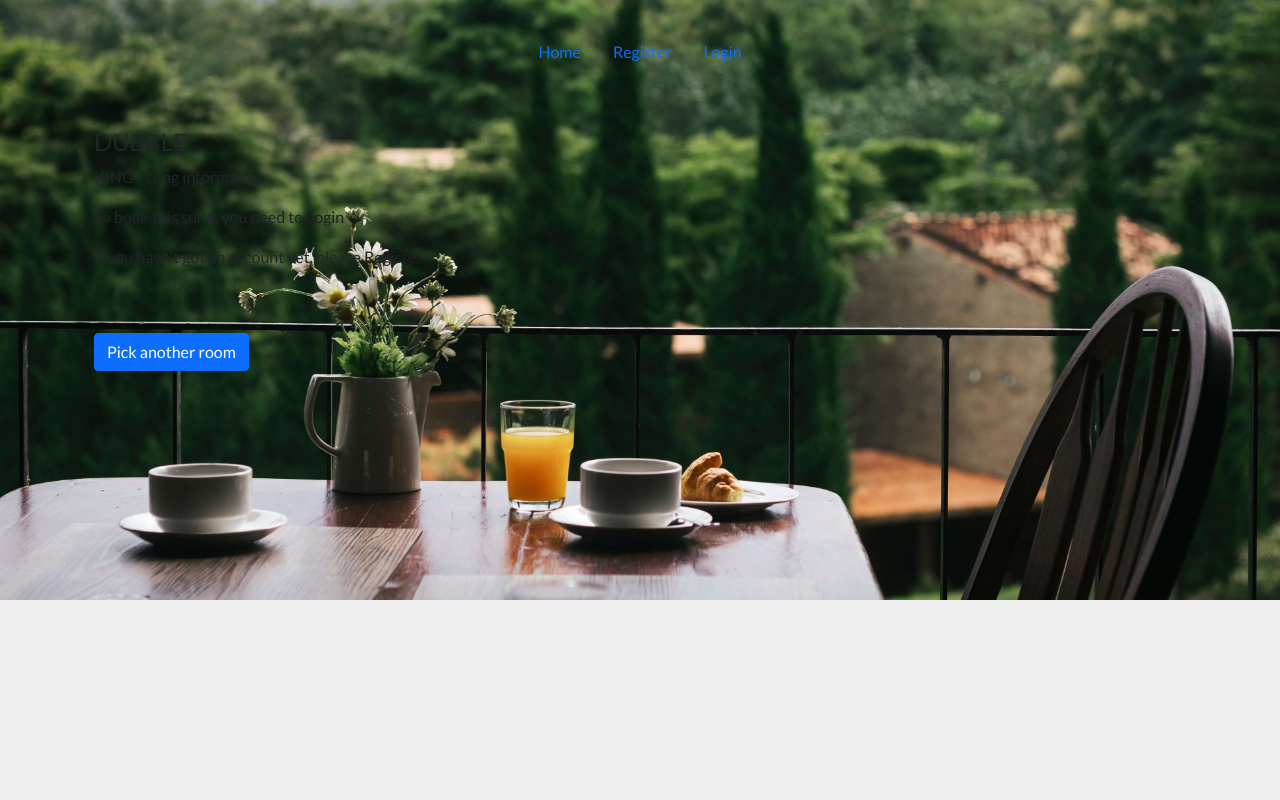
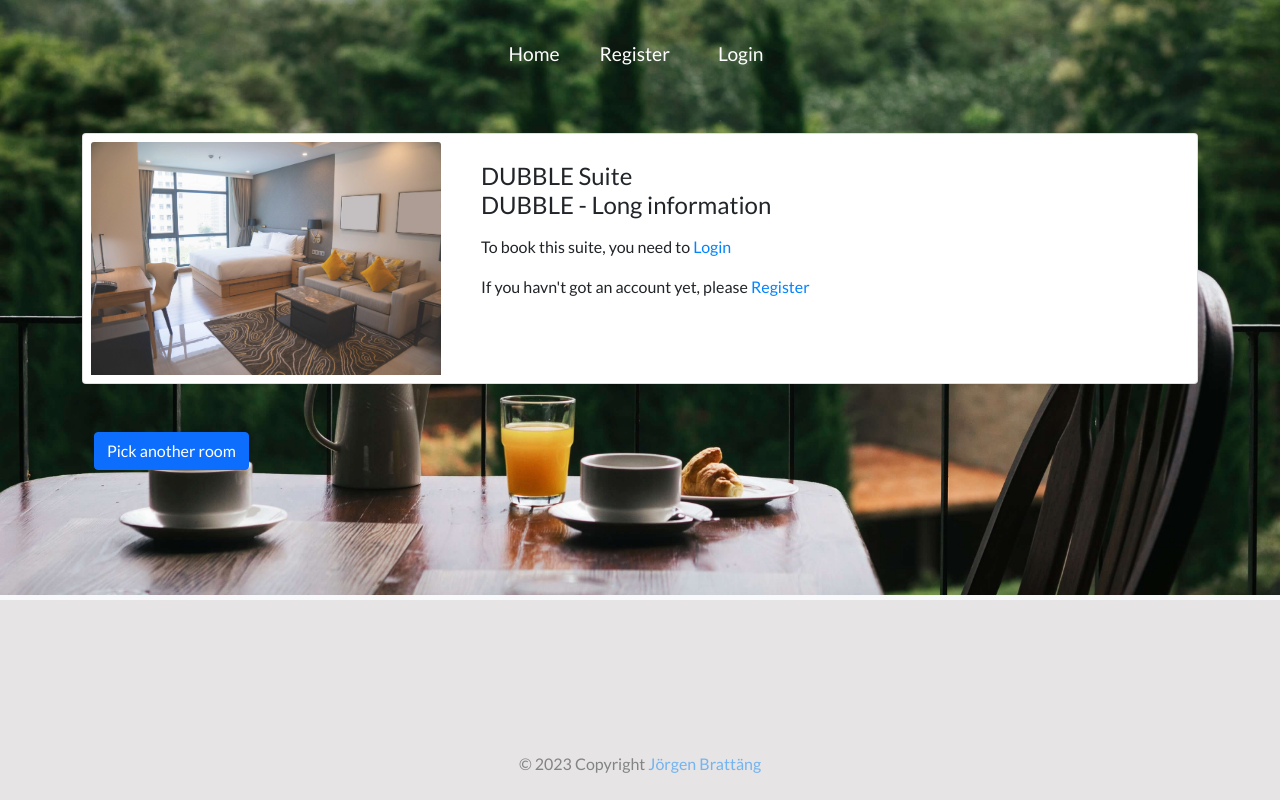
Before and after one commit to JorgenBrattang/Django-hotel, a Django app: page /room/DUB in a window 1280 px wide. Run offline with Django 3.2, Linux system fonts and the light colour scheme; data comes from the database, SQL or seed files in the repository; some libraries are stand-ins or nearby versions; some web fonts are replaced.

Commit message:
More design for cards, and added footer.

```diff
--- a/static/css/style.css
+++ b/static/css/style.css
@@ -5,6 +5,23 @@
 a {
     text-decoration: none;
     color: rgb(31, 31, 31);
+}
+
+div p a {
+    color: rgb(0, 132, 255);
+}
+
+div p a:hover {
+    color: rgb(31, 31, 31);
+}
+
+.nav-link {
+    color: white;
+    font-size: 1.2rem;
+}
+
+.nav-pills .nav-link:hover {
+    color: rgb(0, 132, 255);
 }
 
 img {
@@ -35,7 +52,7 @@
 }
 
 .bottom-background {
-    background: rgb(241, 240, 240);
+    background: rgb(230, 228, 228);
     height: 25vh;
     width: 100%;
     z-index: -1;
@@ -45,3 +62,23 @@
     z-index: 1;
     margin-top: -100vh;
 }
+
+.card-push-down {
+    margin-top: 45%;
+}
+
+.opacity-lower {
+    opacity: .50;
+}
+
+.opacity-lower:hover {
+    opacity: 1;
+}
+
+footer a {
+    color: rgb(0, 132, 255);
+}
+
+footer a:hover {
+    color: rgb(31, 31, 31);
+}
--- a/templates/base.html
+++ b/templates/base.html
@@ -28,7 +28,7 @@
 
 <body>
 
-    <div class="top-background"></div>
+    <div class="top-background border-bottom border-5 border-light"></div>
     <div class="bottom-background"></div>
     <div class="container-fluid z-index">
         <div class="row">
@@ -43,20 +43,20 @@
                                     href="{% url 'hotel:RoomListView'%}">Home</a>
                             </li>
                             {% if user.is_authenticated %}
-                            <li class="nav-item">
+                            <li class="nav-item mx-2">
                                 <a class="btn btn-primary nav-link {% if '/booking_list/' == request.path %}active{% endif %}"
                                     href="{% url 'hotel:BookingListView' %}">View Reservations</a>
                             </li>
-                            <li class="nav-item">
+                            <li class="nav-item mx-2">
                                 <a class="btn btn-primary nav-link {% if '/accounts/logout/' == request.path %}active{% endif %}"
                                     href="{% url 'account_logout' %}">Logout</a>
                             </li>
                             {% else %}
-                            <li class="nav-item">
+                            <li class="nav-item mx-2">
                                 <a class="btn btn-primary nav-link {% if '/accounts/signup/' == request.path %}active{% endif %}"
                                     href="{% url 'account_signup' %}">Register</a>
                             </li>
-                            <li class="nav-item">
+                            <li class="nav-item mx-2">
                                 <a class="btn btn-primary nav-link {% if '/accounts/login/' == request.path %}active{% endif %}"
                                     href="{% url 'account_login' %}">Login</a>
                             </li>
@@ -72,8 +72,15 @@
 
                 </div>
             </div>
+
         </div>
     </div>
+
+    <!-- Copyright -->
+    <footer class="fixed-bottom text-center mb-4 opacity-lower">
+        © 2023 Copyright
+        <a href="#">Jörgen Brattäng</a>
+    </footer>
 
     <!-- Bootstrap Bundle with Popper -->
     <script src="https://cdn.jsdelivr.net/npm/bootstrap@5.0.2/dist/js/bootstrap.bundle.min.js"
--- a/templates/room_detail_view.html
+++ b/templates/room_detail_view.html
@@ -1,10 +1,17 @@
 {% extends 'base.html' %}
 {% block content %}
 <!-- Room Details -->
-<div class="row">
-    <h4>{{ room_category }}</h4>
-    {% include 'room_information.html' with room_information=room_category %}
+<div class="row justify-content-left">
+    <div class="card p-2">
+        <div class="row no-gutters">
+            <div class="col-md-4">
+                {% include 'room_images.html' with room_images=room_category %}
             </div>
+            <div class="col-md-8">
+                <div class="card-body">
+                    <!-- Card Title and Price -->
+                    <h4 class="card-title mt-1">{{ room_category }} Suite
+                        {% include 'room_information.html' with room_information=room_category %}</h4>
 
                         {% if user.is_authenticated %}
                         <!-- Room Booking Form -->
@@ -32,6 +39,12 @@
                             <p>If you havn't got an account yet, please <a href="{% url 'account_signup' %}">Register</a></p>
                         </div>
                         {% endif %}
+                </div>
+            </div>
+        </div>
+    </div>
+</div>
+
 
 <!-- Back button -->
 <div class="row mt-5">
--- a/templates/room_information.html
+++ b/templates/room_information.html
@@ -9,26 +9,26 @@
 
 {% if room_short_information == 'LUXURY' %}
 <!-- Short information -->
-<p class="text-center">Є45</p>
+<p class="text-center">Є95</p>
 {% endif %}
 
 <!------------- KING ------------->
 
 {% if room_information == 'DUBBLE' %}
 <!-- Long Information -->
-<p>KING - Long information</p>
+<p>DUBBLE - Long information</p>
 {% endif %}
 
 {% if room_short_information == 'DUBBLE' %}
 <!-- Short information -->
-<p class="text-center">Є45</p>
+<p class="text-center">Є75</p>
 {% endif %}
 
 <!------------- QUEEN ------------->
 
 {% if room_information == 'SINGAL' %}
 <!-- Long Information -->
-<p>QUEEN - Long information</p>
+<p>SINGAL - Long information</p>
 {% endif %}
 
 {% if room_short_information == 'SINGAL' %}
```
Also changed, not shown: templates/room_list_view.html (+3 -5 lines). Lines whose indentation alone changed are shown as unchanged.
